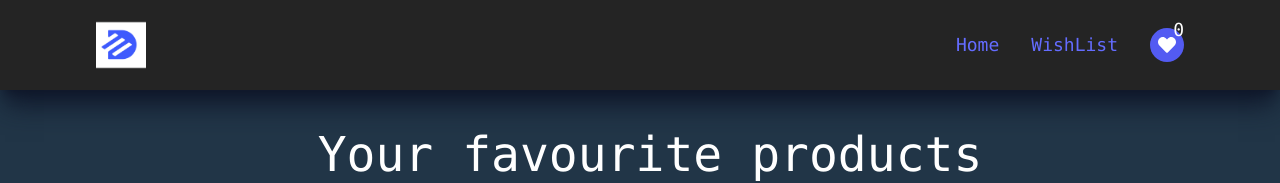
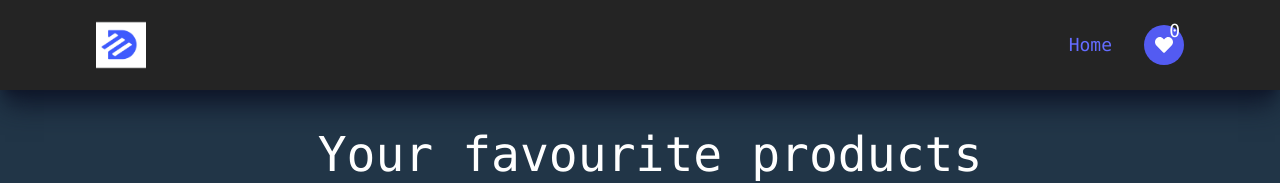
Before and after one commit to NilanchalaPanda/STATE_MANAGEMENT, a React (Vite) app in the folder REACT_REDUX/: page /wishlist in a window 1280 px wide. Shown: the top 183 px of the page. Built offline with nearby package versions, Linux system fonts and the light colour scheme.

Commit message:
Change navbar

```diff
--- a/REACT_REDUX/src/components/Navbar.jsx
+++ b/REACT_REDUX/src/components/Navbar.jsx
@@ -1,7 +1,7 @@
 import { Link } from "react-router-dom";
 import { FaHeart } from "react-icons/fa";
 
-import {useSelector} from 'react-redux';
+import { useSelector } from "react-redux";
 
 const Navbar = () => {
   const selector = useSelector((state) => state.cart);
@@ -9,7 +9,11 @@ const Navbar = () => {
   return (
     <div className="shadow-xl shadow-slate-900 bg-tertiary text-2xl py-5 flex justify-between px-5 md:justify-between md:px-24 items-center font-mono">
       <Link to="/">
-        <img src="./Logo.png" alt="Logo" className="w-[50px] mix-blend-normal"/>
+        <img
+          src="./Logo.png"
+          alt="Logo"
+          className="w-[50px] mix-blend-normal"
+        />
       </Link>
 
       <div className="flex items-center text-lg gap-x-4 md:gap-x-8">
@@ -20,15 +24,12 @@ const Navbar = () => {
           Home
         </Link>
         <Link
-          className="text-secondary hover:text-secondaryhover text-inherit"
           to="/wishlist"
+          className="flex justify-center items-center w-10 h-10 relative rounded-full bg-secondaryhover"
         >
-          WishList
+          <FaHeart />
+          <span className="absolute right-1 -top-2">{selector.length}</span>
         </Link>
-        <span className="relative p-2 rounded-full bg-secondaryhover">
-          <FaHeart />
-          <span className="absolute -top-3 right-0">{selector.length}</span>
-        </span>
       </div>
     </div>
   );
```
